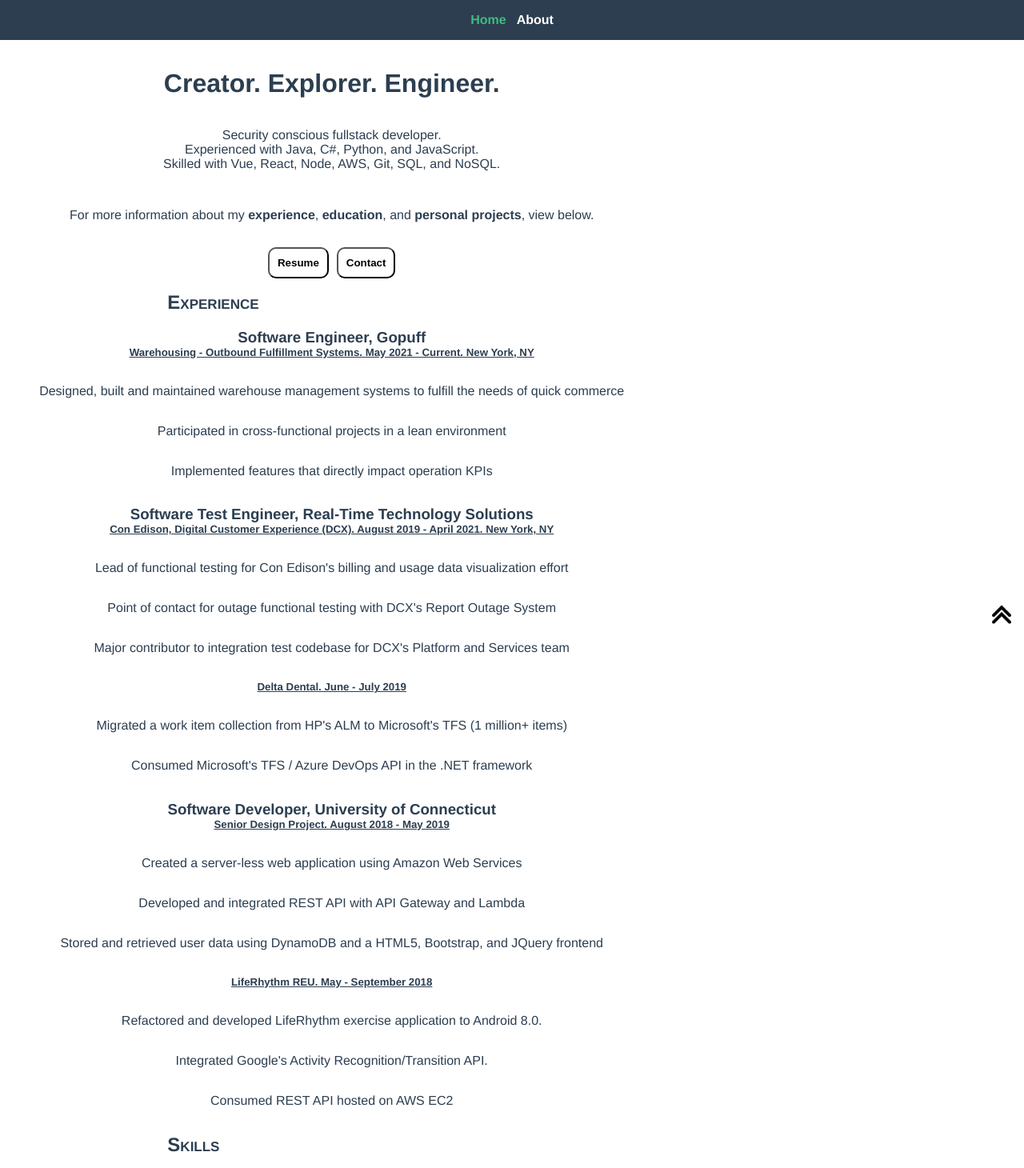
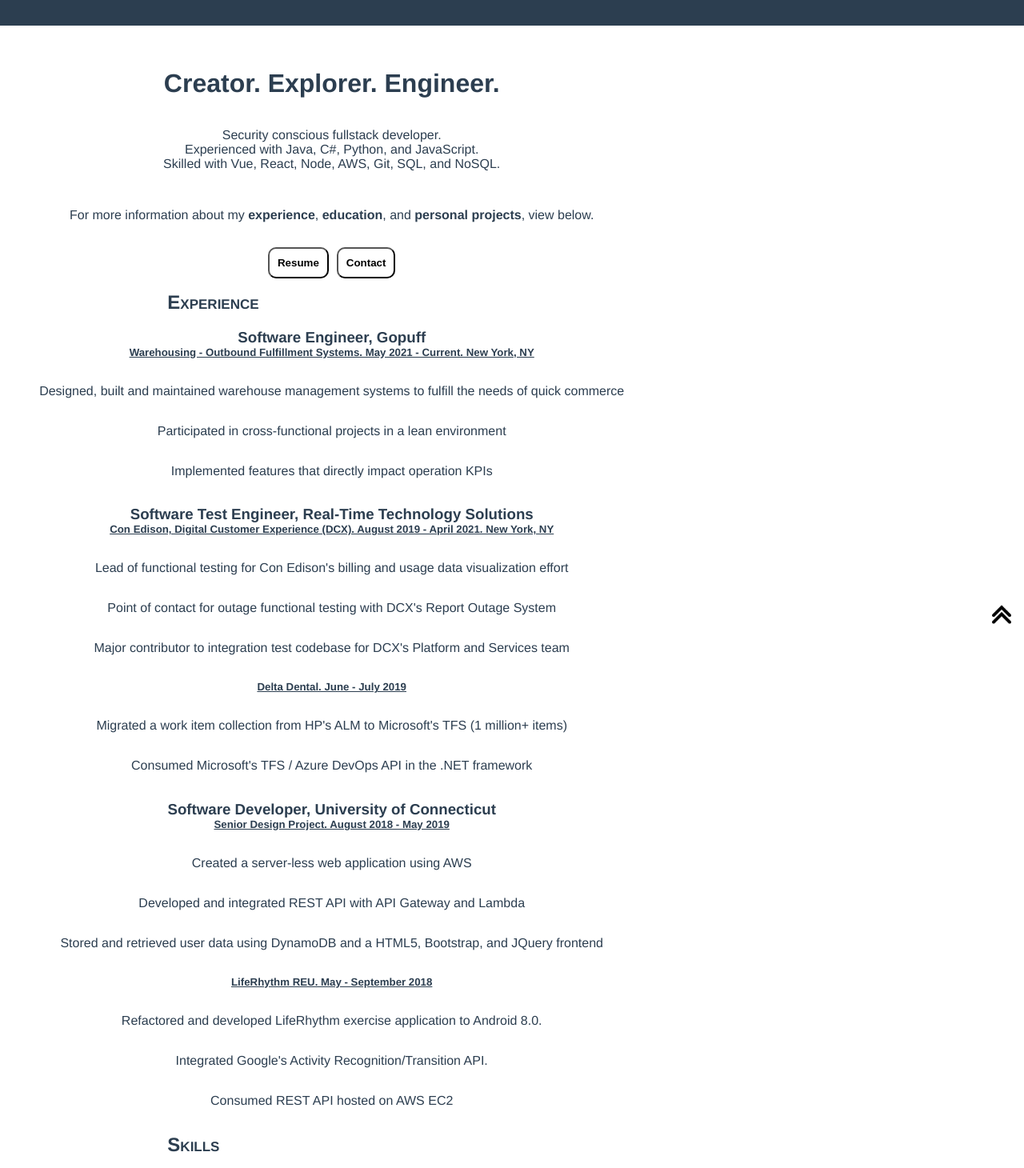
Before and after one commit to kevhunte/resume_vue, a Vue app: page / in a window 1280 px wide. Shown: the top 1460 px of the page at 80% size. Built offline with nearby package versions, Linux system fonts and the light colour scheme; no server answers.

Commit message:
bugs + cleanup

```diff
--- a/src/App.vue
+++ b/src/App.vue
@@ -1,8 +1,8 @@
 <template>
 <div id="app">
   <div id="nav">
-    <router-link to="/"> Home </router-link> |
-    <router-link id="AboutLink" to="/about"> About </router-link>
+    <!-- <router-link to="/"> Home </router-link> -->
+    <!-- Uncomment when there's more than one route -->
   </div>
   <router-view class="animated fadeIn" />
   <div id="arrowUpIconContainer" class="">
--- a/src/views/Home.vue
+++ b/src/views/Home.vue
@@ -47,7 +47,7 @@
       <h3>Software Developer, University of Connecticut</h3>
       <h5>Senior Design Project. August 2018 - May 2019</h5>
       <ul>
-        <li>Created a server-less web application using Amazon Web Services</li>
+        <li>Created a server-less web application using AWS</li>
         <li>Developed and integrated REST API with API Gateway and Lambda</li>
         <li>Stored and retrieved user data using DynamoDB and a HTML5, Bootstrap, and JQuery frontend</li>
       </ul>
```
